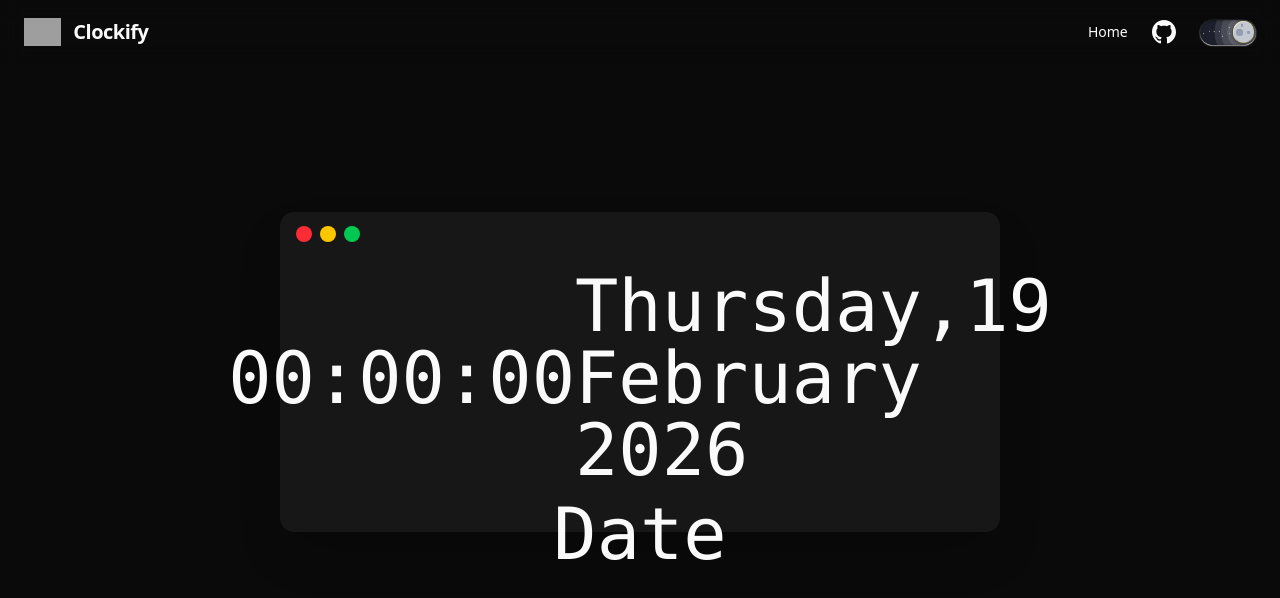
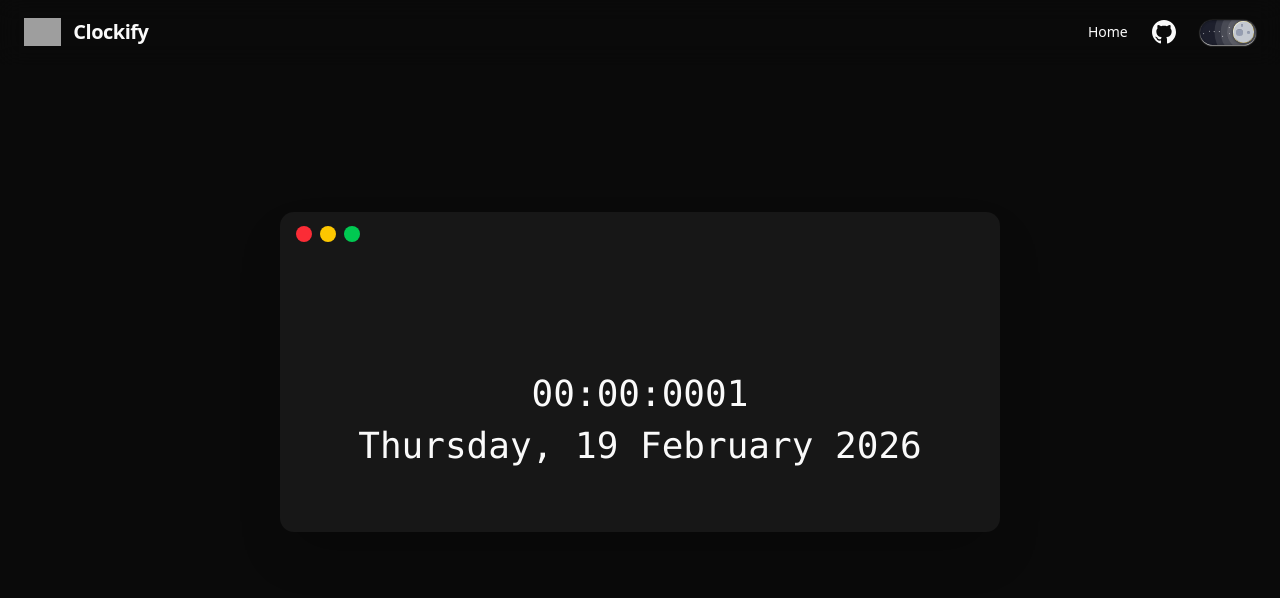
Before and after one commit to piyushsarkar-dev/clockify-next, a Next.js app: page / in a window 1280 px wide. Shown: the top 598 px of the page. Built offline with nearby package versions, Linux system fonts and the light colour scheme; grey boxes are pictures that could not be loaded.

Commit message:
Update Clock.tsx

```diff
--- a/src/components/Clock.tsx
+++ b/src/components/Clock.tsx
@@ -7,9 +7,12 @@ const Clock = () => {
 	const [hour, setHours] = useState("00");
 	const [minutes, setMinutes] = useState("00");
 	const [second, setSecoend] = useState("00");
-	const [ampm, setAmpm] = useState(format(new Date(), "eeee,dd LLLL yyyy"));
+	const [ampm, setAmpm] = useState(format(new Date(), "hh"));
+	const [date, setDate] = useState(format(new Date(), "eeee, dd LLLL yyyy"));
 
-	useEffect(() => {}, []);
+	useEffect(() => {
+		const interval = setInterval(() => {}, 1000);
+	}, []);
 
 	return (
 		<section>
@@ -25,7 +28,7 @@ const Clock = () => {
 						<span className="inline-block h-4 w-4 cursor-pointer rounded-full bg-green-500"></span>
 					</div>
 				</div>
-				<div className="flex h-full flex-col items-center justify-center gap-3 font-mono text-7xl">
+				<div className="flex h-full flex-col items-center justify-center gap-3 font-mono text-4xl">
 					<div className="flex items-center justify-center">
 						<div>{hour}</div>
 						<span>:</span>
@@ -35,7 +38,7 @@ const Clock = () => {
 
 						<div>{ampm}</div>
 					</div>
-					<div className="">Date</div>
+					<div className="">{date}</div>
 				</div>
 			</div>
 		</section>
```
